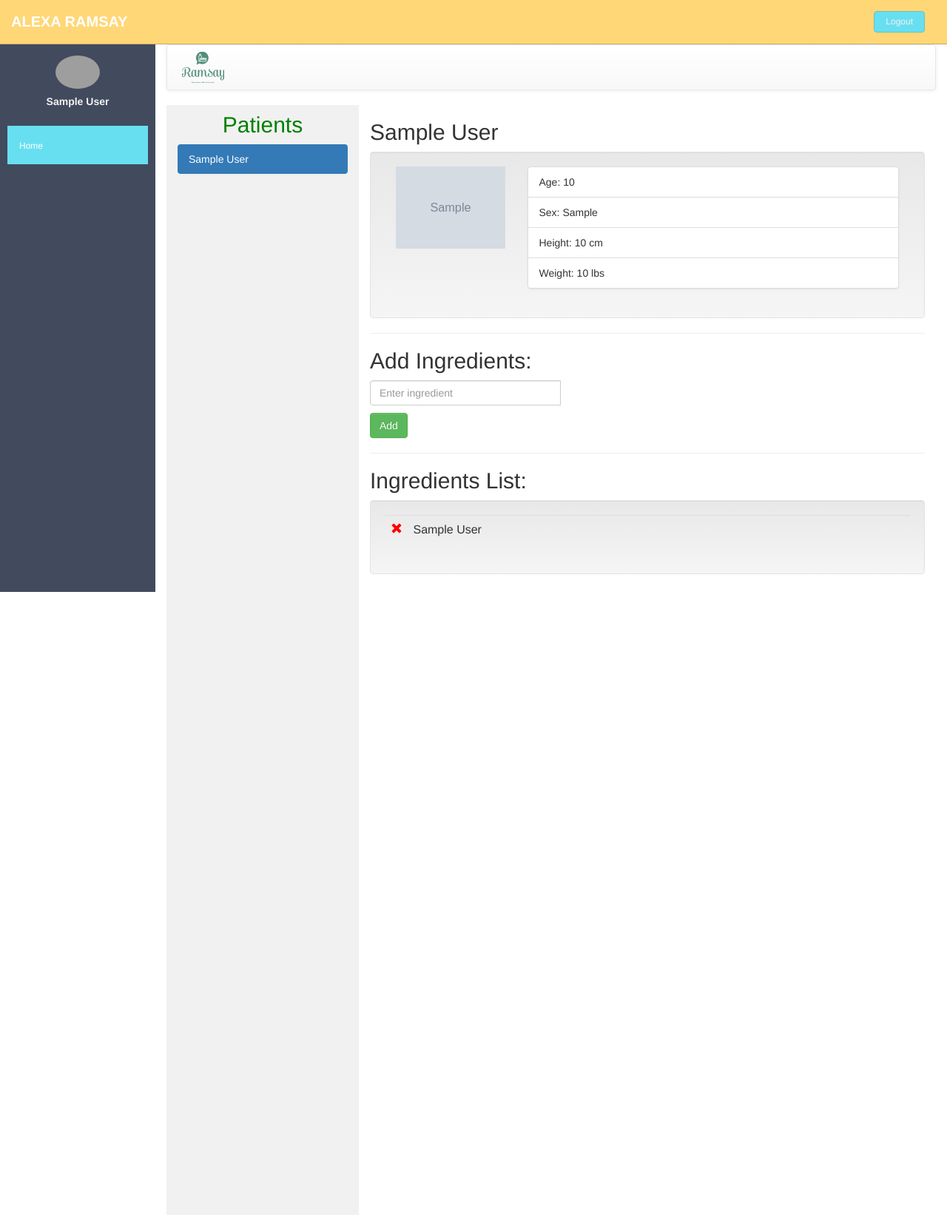
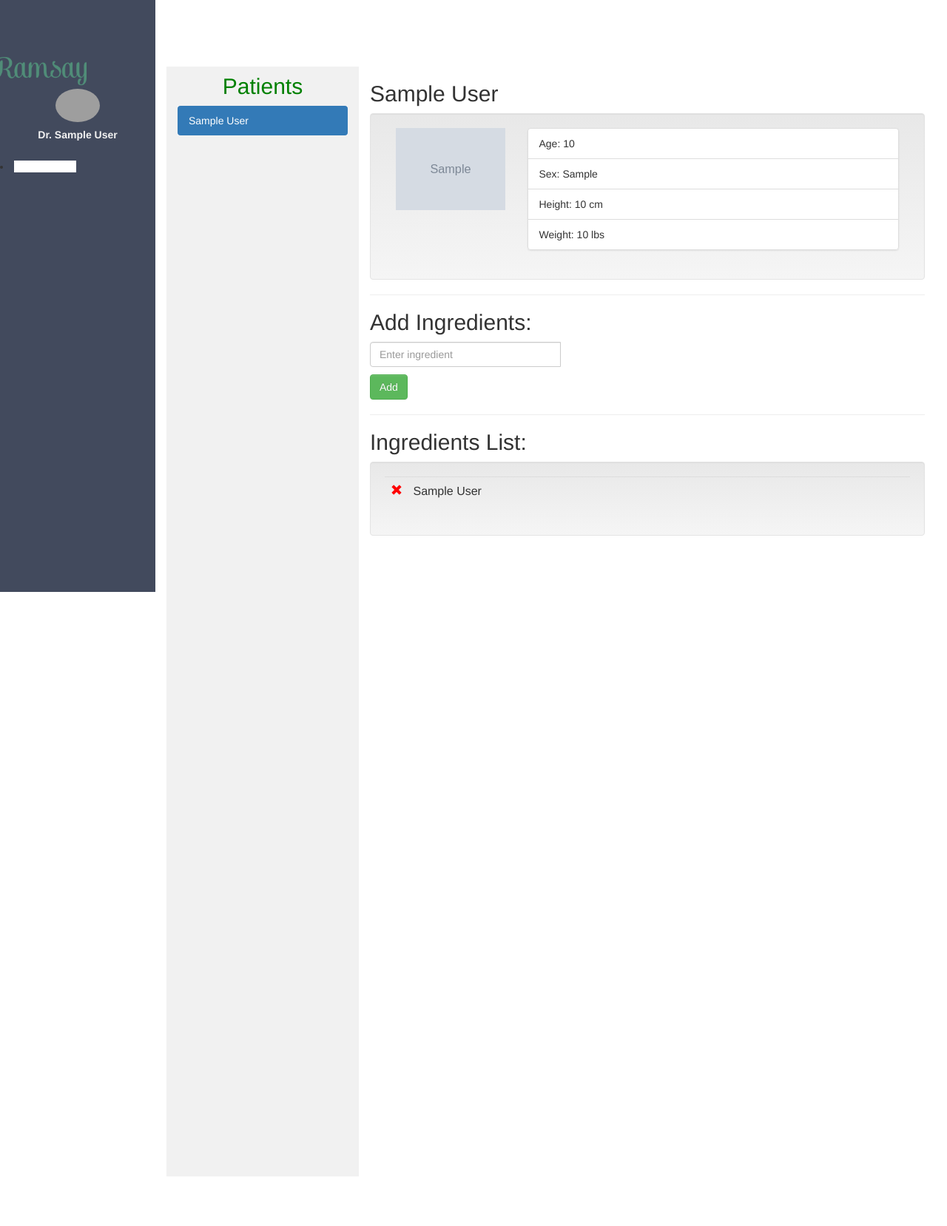
Before and after one commit to mcotse/AlexaRamsay, a Flask app: page / in a window 1280 px wide. Shown: the whole page at 74% size. After the commit the page ends 1590 px from the top, so only its background shows below. Run offline with Flask 2, Linux system fonts and the light colour scheme; the visitor is signed in with stand-in values (Sample User, id 1); tables that the repository leaves empty hold one stand-in row (values such as "Sample post"); grey boxes marked "Sample" are stand-in pictures; some libraries are stand-ins or nearby versions; grey boxes are pictures that could not be loaded.

Commit message:
Added UI

```diff
--- a/app.py
+++ b/app.py
@@ -89,6 +89,8 @@
         # Get recipe based on user's ingredients
         if request.method == 'GET':
             db_user_ingredients = db_session.query(UserIngredients).filter_by(user_id=db_user.id).all()
+            if len(db_user_ingredients) < 2:
+                return jsonify({"error": "You do not have any ingredients. Ask your dietician to add more ingredients."}), 400
             db_user_ingredients = random.sample(list(db_user_ingredients), 2)
             # db_user_allergies = db_session.query(UserAllergies).filter_by(user_id=db_user.id).all()
             recipe_id_set = get_recipe_set(db_user_ingredients, db_session)
@@ -250,7 +252,7 @@
     db_session.add(db_user_ingredient)
     db_session.commit()
 
-    return redirect(url_for('get_list'))
+    return redirect(url_for('get_list', user_id=user_id))
 
 
 @app.route("/remove_ingredient/<int:ingredient_id>", methods=['GET'])
@@ -259,7 +261,8 @@
     db_user_ingredient = db_session.query(UserIngredients).get(ingredient_id)
     if not db_user_ingredient:
         return redirect(url_for('get_list'))
+    user_id = db_user_ingredient.user_id
     db_session.delete(db_user_ingredient)
     db_session.commit()
 
-    return redirect(url_for('get_list'))
+    return redirect(url_for('get_list', user_id=user_id))
--- a/static/css/style.css
+++ b/static/css/style.css
@@ -233,6 +233,7 @@
     height: 100%;
     position: fixed;
     background: #424a5d;
+    padding-top: 70px;
 }
 
 #sidebar h5 {
@@ -419,7 +420,7 @@
 
 .wrapper {
     display: inline-block;
-    margin-top: 60px;
+    margin-top: 90px;
     padding-left: 15px;
     padding-right: 15px;
     padding-bottom: 15px;
--- a/templates/layout/admin_layout.html
+++ b/templates/layout/admin_layout.html
@@ -20,33 +20,27 @@
 <body>
 
 <section id="container">
-    <header class="header black-bg">
-        <a href="index.html" class="logo"><b>Alexa Ramsay</b></a>
-
-        <div class="top-menu">
-            <ul class="nav pull-right top-menu">
-                <li><a class="logout" href="login.html">Logout</a></li>
-            </ul>
-        </div>
-    </header>
     <aside>
         <div id="sidebar" class="nav-collapse ">
-            <!-- sidebar menu start-->
-            <ul class="sidebar-menu" id="nav-accordion">
+            <div class="row centered">
+                <img src="/static/img/ramsay-logo-1.png" class="img-responsive centered"
+                     style="max-height: 50px;">
+            </div>
+            <div class="row text-center">
+                <img src="https://pbs.twimg.com/profile_images/780458835093762048/rPCw5QGz.jpg" class="img-circle"
+                     width="60">
+            </div>
 
-                <p class="centered"><a href="profile.html"><img src="/static/img/ui-sam.jpg" class="img-circle"
-                                                                width="60"></a></p>
-                <h5 class="centered">{{ doctor.first_name }} {{ doctor.last_name }}</h5>
+            <h5 class="centered">Dr. {{ doctor.first_name }} {{ doctor.last_name }}</h5>
 
-                <li class="mt">
-                    <a {% if request.path == '/' %}class="active"{% endif %} href="/">
-                        <i class="fa fa-dashboard"></i>
-                        <span>Home</span>
-                    </a>
-                </li>
+            <li class="mt">
+                <a {% if request.path == '/' %}class="active"{% endif %} href="/">
+                    <i class="fa fa-dashboard"></i>
+                    <span>Patient Portal</span>
+                </a>
+            </li>
 
 
-            </ul>
         </div>
     </aside>
     <section id="main-content">
--- a/templates/list.html
+++ b/templates/list.html
@@ -6,13 +6,6 @@
 {% endblock %}
 
 {% block body %}
-    <nav class="navbar navbar-default">
-        <div class="container-fluid">
-            <div class="navbar-header">
-                <a href="#" class="navbar-left"><img src="/static/img/ramsay-logo-1.png"></a>
-            </div>
-        </div>
-    </nav>
     <div class="container-fluid">
         <div class="row content">
             <div style="background-color: #9DE07B;">
@@ -21,7 +14,8 @@
                     <ul class="nav nav-pills nav-stacked">
                         {% for patient in doctor.patients %}
                             <li class="active">
-                                <a href="#section{{ patient.id }}">{{ patient.first_name }} {{ patient.last_name }}</a>
+                                <a href="#"
+                                   onclick="toggleTab('#tab_user_{{ patient.id }}'); return false;">{{ patient.first_name }} {{ patient.last_name }}</a>
                             </li>
                         {% endfor %}
                     </ul>
@@ -29,13 +23,15 @@
                 </div>
             </div>
             {% for patient in doctor.patients %}
-                <div class="col-sm-9 {% if loop.index0 == 0 %}show{% else %}hidden{% endif %}">
+                <div class="col-sm-9 {% if loop.index0 == 0 %}show{% else %}hidden{% endif %} tab_user"
+                     id="tab_user_{{ patient.id }}">
                     <h2>{{ patient.first_name }} {{ patient.last_name }}</h2>
                     <div class="well">
                         <div class="container-fluid">
                             <div class="row">
                                 <div class="col-sm-3">
-                                    <img class="img-responsive" src="{{ patient.img_url }}"/>
+                                    <img class="img-responsive"
+                                         src="{% if patient.img_url %}{{ patient.img_url }}{% endif %}"/>
                                 </div>
                                 <div class="col-sm-9">
                                     <ul class="list-group">
@@ -85,6 +81,30 @@
 
 {% block scripts %}
     <script type="text/javascript">
+        $(document).ready(function () {
+            var user_id = getParameterByName('user_id');
+            if(user_id){
+                var element_id = "#tab_user_" + user_id;
+                toggleTab(element_id);
+            }
+        });
 
+        function getParameterByName(name, url) {
+            if (!url) {
+                url = window.location.href;
+            }
+            name = name.replace(/[\[\]]/g, "\\$&");
+            var regex = new RegExp("[?&]" + name + "(=([^&#]*)|&|#|$)"),
+                    results = regex.exec(url);
+            if (!results) return null;
+            if (!results[2]) return '';
+            return decodeURIComponent(results[2].replace(/\+/g, " "));
+        }
+        var toggleTab = function (id) {
+            $(".tab_user").removeClass('show');
+            $(".tab_user").addClass('hidden');
+            $(id).removeClass('hidden');
+            $(id).addClass('show');
+        }
     </script>
 {% endblock %}
```
Also changed, not shown: static/img/ramsay-logo-1.png.
